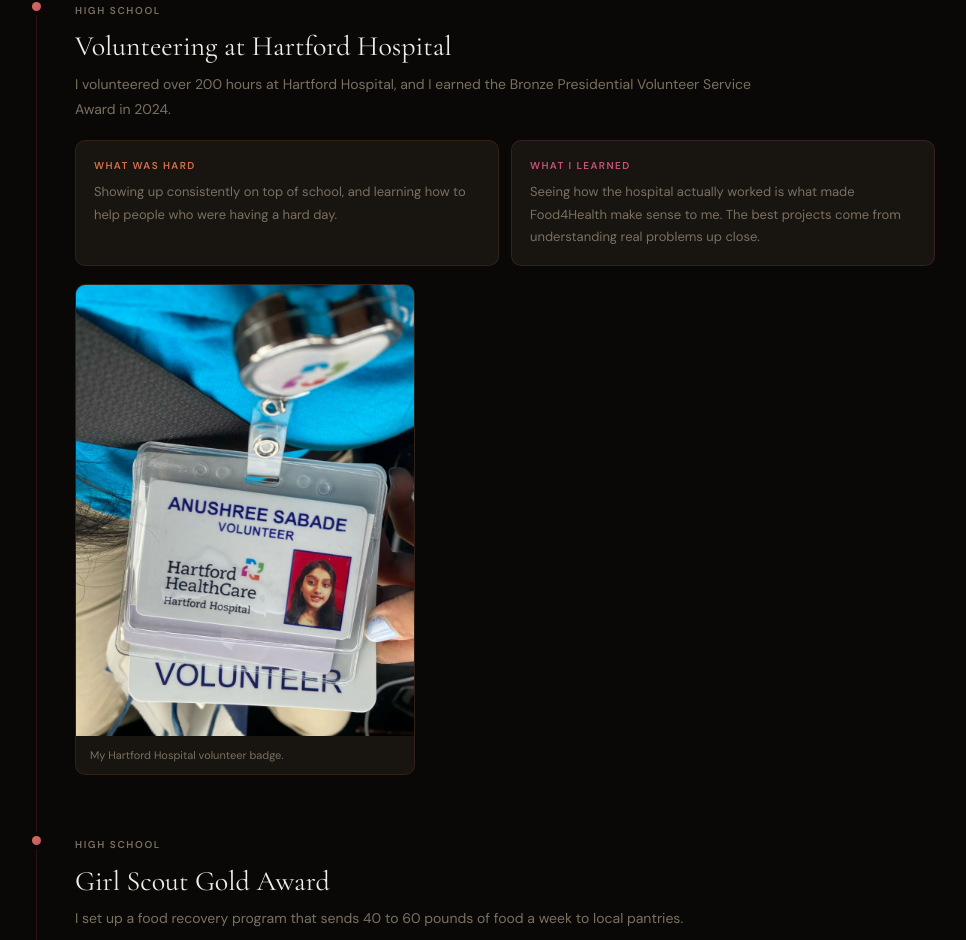
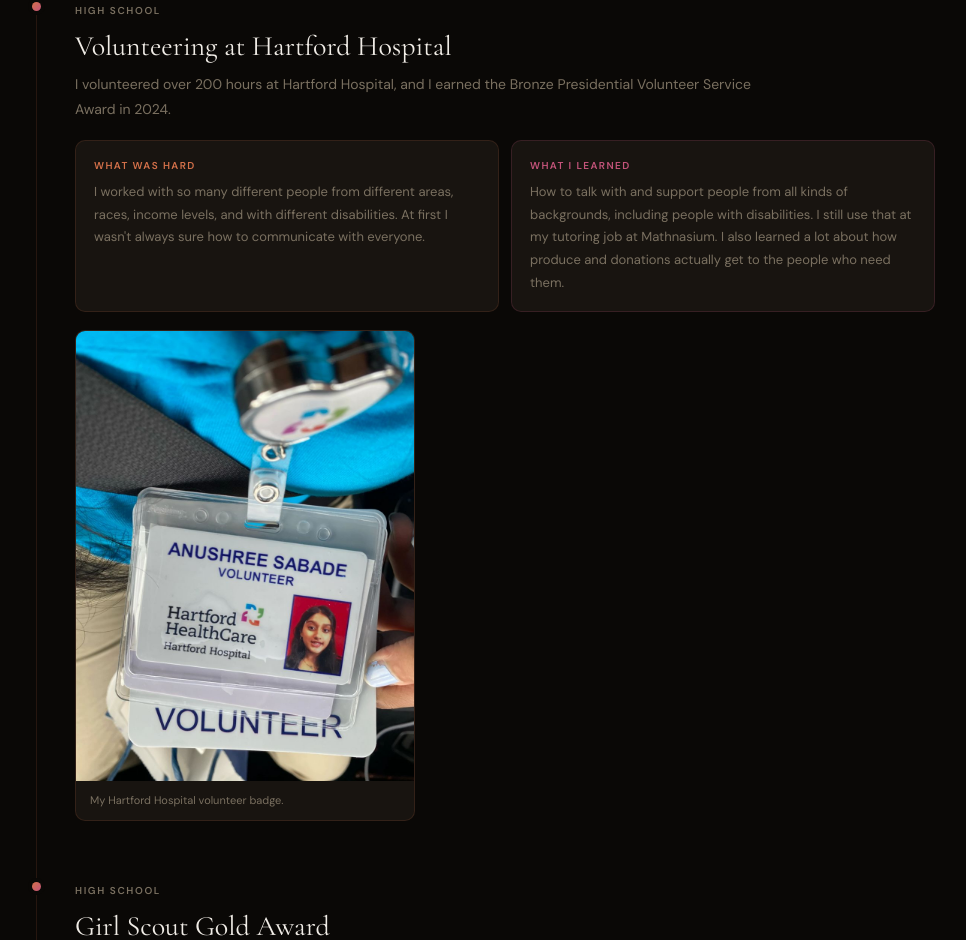
Before and after one commit to anushree35/portfolio-website, a plain HTML site: page index.html in a window 1280 px wide. Shown: the part 2401-3341 px from the top of the page, without its empty margins (112-1078 px from the left). Drawn offline with nearby package versions, Linux system fonts and the light colour scheme; animation ran at ten frames a second.

Commit message:
Update Hartford Hospital volunteering lessons in her words
Co-Authored-By: Claude Opus 5.5 <noreply@anthropic.com>

```diff
--- a/index.html
+++ b/index.html
@@ -811,8 +811,8 @@ footer a:hover{color:var(--accent)}
         <h3 class="jr-title">Volunteering at Hartford Hospital</h3>
         <p class="jr-what">I volunteered over 200 hours at Hartford Hospital, and I earned the Bronze Presidential Volunteer Service Award in 2024.</p>
         <div class="jr-lessons">
-          <div><b>What was hard</b>Showing up consistently on top of school, and learning how to help people who were having a hard day.</div>
-          <div class="learned"><b>What I learned</b>Seeing how the hospital actually worked is what made Food4Health make sense to me. The best projects come from understanding real problems up close.</div>
+          <div><b>What was hard</b>I worked with so many different people from different areas, races, income levels, and with different disabilities. At first I wasn&#39;t always sure how to communicate with everyone.</div>
+          <div class="learned"><b>What I learned</b>How to talk with and support people from all kinds of backgrounds, including people with disabilities. I still use that at my tutoring job at Mathnasium. I also learned a lot about how produce and donations actually get to the people who need them.</div>
         </div>
         <figure class="jr-img jr-img-sm">
           <img src="photos/hartford-badge.jpg" alt="Anushree's Hartford Hospital volunteer badge" loading="lazy">
```
